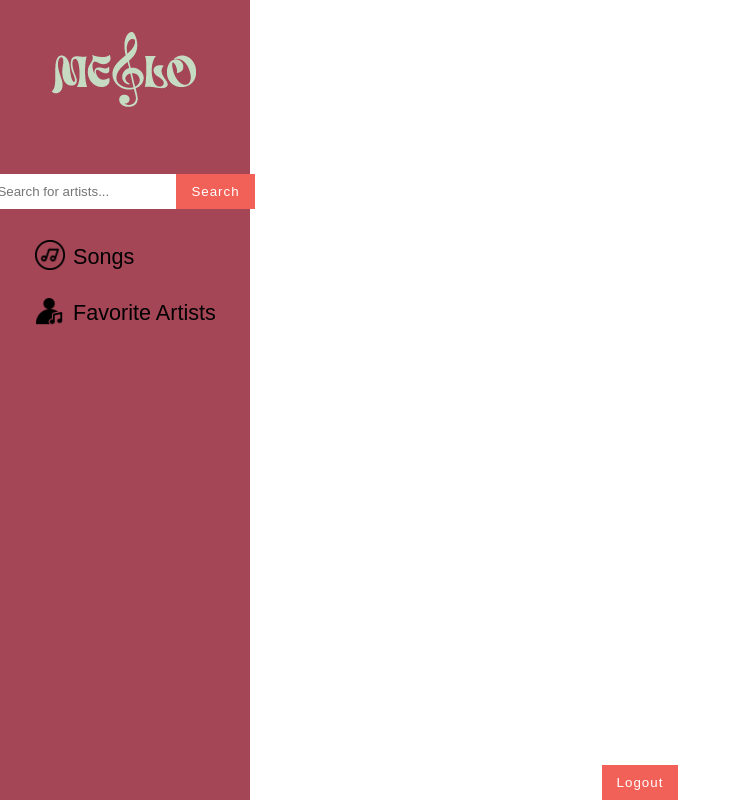
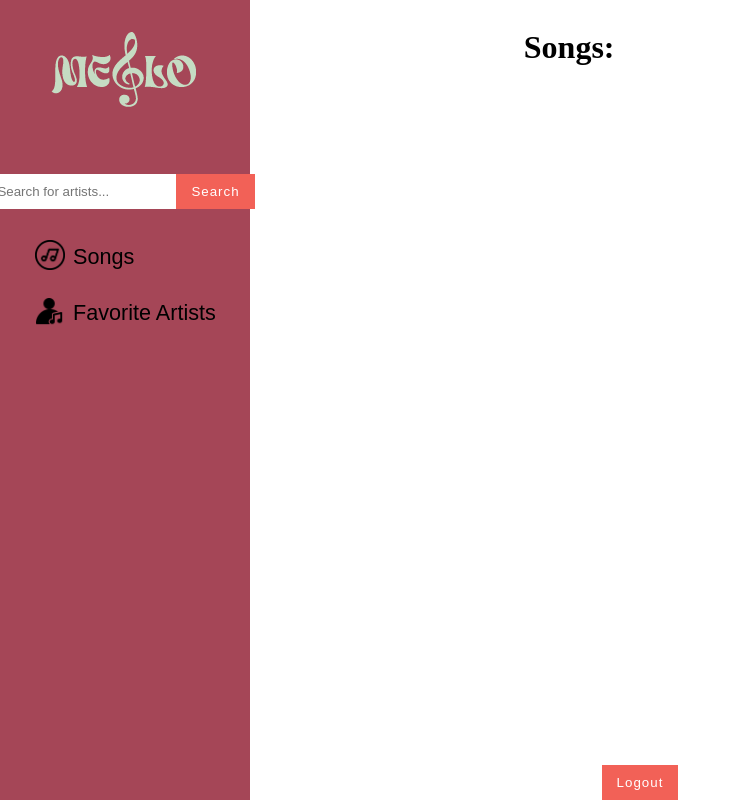
Before and after one commit to mehrdad-ordobadi/Melo, a Flask app: page /songs in a window 1280 px wide. Shown: the whole page, without its empty margins (0-741 px from the left). Run offline with Flask 3, Linux system fonts and the light colour scheme; data that the repository does not hold is empty.

Commit message:
made songs.css

```diff
--- /dev/null
+++ b/app/static/songs.css
@@ -0,0 +1,15 @@
+body {
+    margin-left: 25px;
+    display: grid;
+    grid-template-columns: repeat(5,1fr);
+    grid-auto-rows: auto
+}
+
+h1 {
+    grid-column: 3/5
+}
+
+.songs-content {
+    grid-column: 3/5;
+    grid-row: 3/5;
+}
--- a/app/templates/songs.html
+++ b/app/templates/songs.html
@@ -1,6 +1,10 @@
 {% extends 'base.html' %}
 
 {% block title %}Songs{% endblock %}
+
+{% block extra_links %}
+<link rel="stylesheet" href="../static/songs.css"/>
+{% endblock %}
 
 {% block content %}
     <h1>Songs:</h1>
@@ -11,6 +15,7 @@
         {% endfor %}
     {% endif %}
     {% endwith %}
+    <div class="songs-content">
         <ul>
             {% for album in albums %}
                 <h3>{{ album.album_title }}</h3>
@@ -35,4 +40,5 @@
                 {% endfor %}
             {% endfor %}
         </ul>
+    </div>
     {% endblock %}
```
Lines whose indentation alone changed are shown as unchanged.
